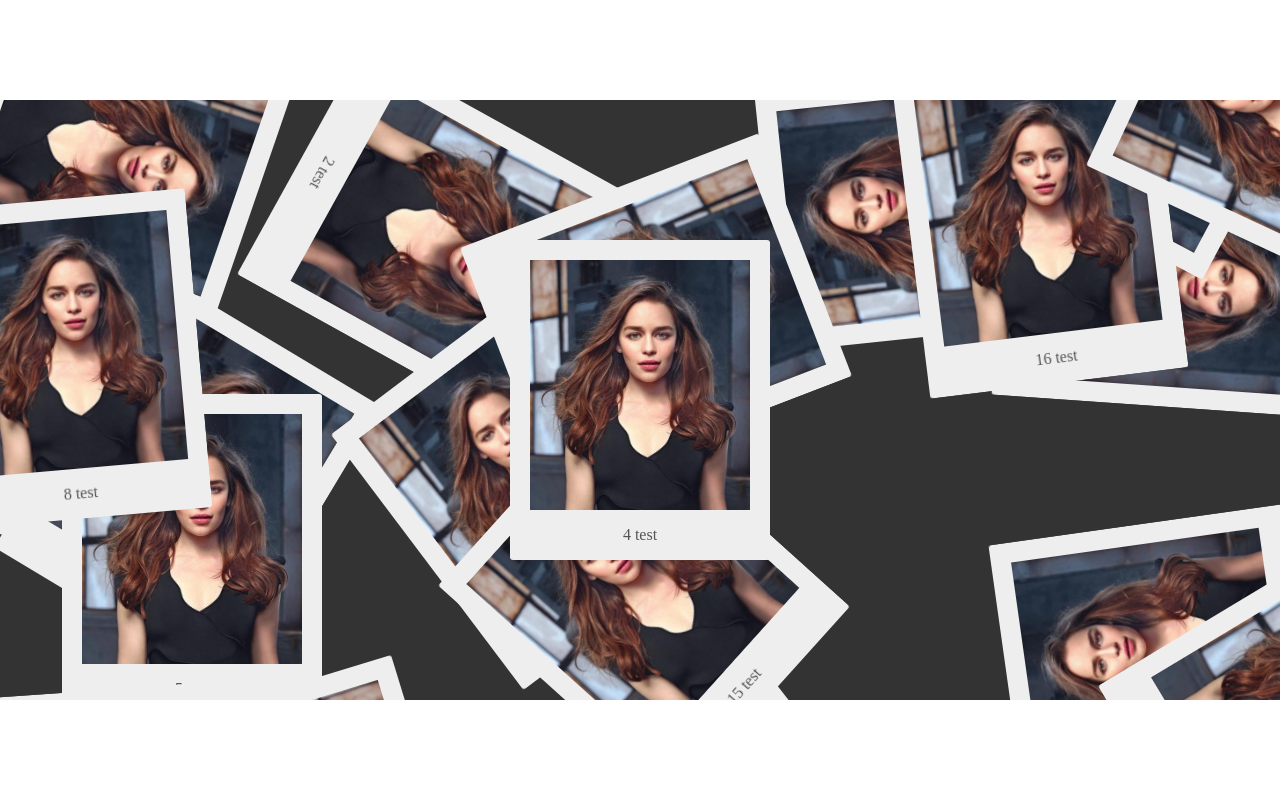
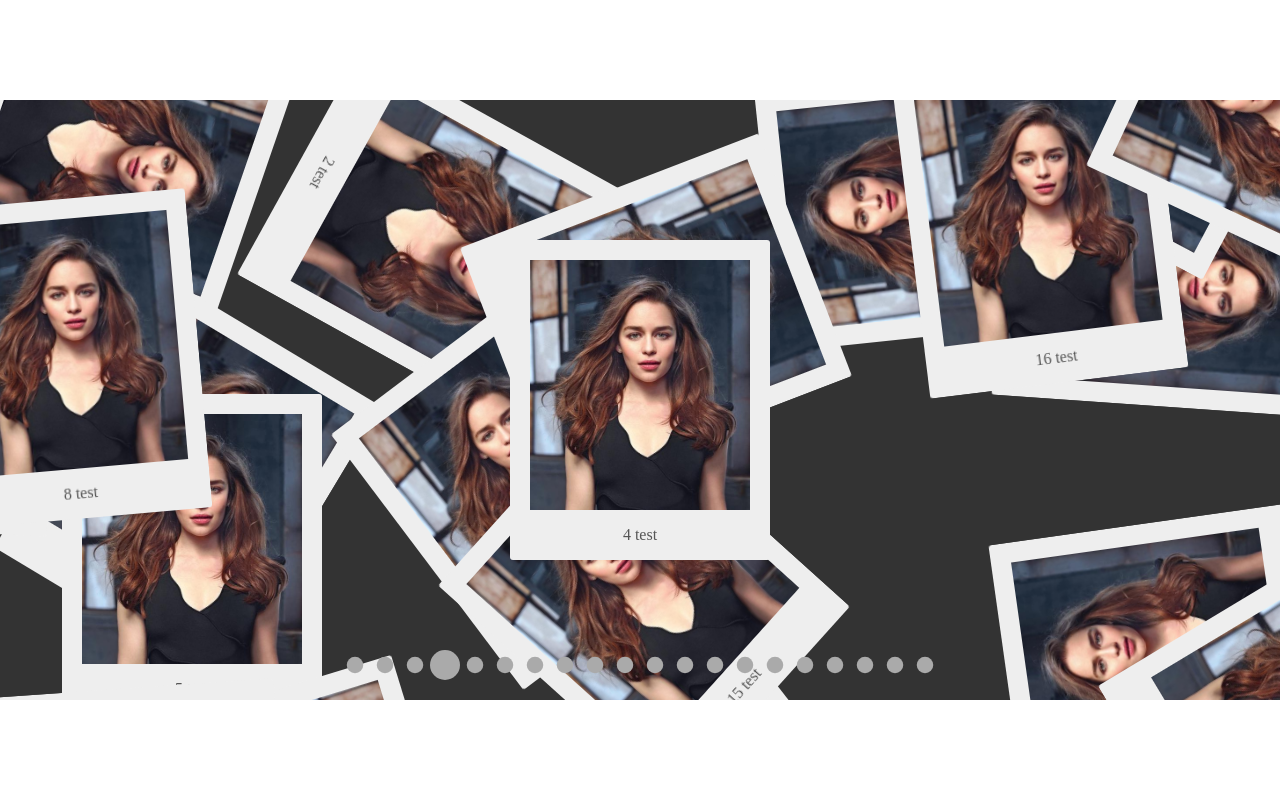
Before and after one commit to yangzhiyang/gallery, a plain HTML site: page index.html in a window 1280 px wide. Drawn offline with Linux system fonts and the light colour scheme.

Commit message:
增加图片导航，点击样式还有问题

```diff
--- a/data.js
+++ b/data.js
@@ -126,5 +126,4 @@ for(var i=0;i<d.length;i++){
     img: c[0].split('、')[1] + '.jpg',
     describe: c[1]
   })
-  console.log(c[0].replace('、',' ') + '.jpg');
 }
--- a/index.html
+++ b/index.html
@@ -90,6 +90,32 @@
             .photo-back .photo-wrap {
                 transform: perspective(800px) rotateY(180deg);
             }
+            .nav {
+                width: 80%;
+                height: 30px;
+                line-height: 30px;
+                position: absolute;
+                left: 10%;
+                bottom: 20px;
+                z-index: 999;
+                text-align: center;
+            }
+            .nav .i {
+                display: inline-block;
+                width: 30px;
+                height: 30px;
+                cursor: pointer;
+                background: #aaa;
+                text-align: center;
+                border-radius: 50%;
+                transform: scale(.55)
+            }
+            .nav .i_current {
+                transform: scale(1)
+            }
+            .nav .i_back {
+                transform: rotateY(-180deg)
+            }
 
         </style>
     </head>
@@ -111,7 +137,7 @@
         </div>
         <script src="data.js"></script>
         <script>
-            //随机生成图片序号 0~19之间
+            //随机生成序号
             function random(min,max){
                 var num = Math.floor(Math.random()*(max-min)+min)
                 return num
@@ -121,13 +147,16 @@
             function addPhotos() {
                 var temp = document.querySelector('#wrap').innerHTML
                 var html = []
+                var nav = []
                 for(let i=0;i<data.length;i++) {
                      var _html = temp.replace('{{index}}',i)
                                     .replace('{{img}}',data[i].img)
                                     .replace('{{title}}',data[i].title)
                                     .replace('{{describe}}',data[i].describe)
                     html.push(_html)
+                    nav.push('<span id="nav_'+i+'" class="i">&nbsp</span>')
                 }
+                html.push('<div class="nav">'+ nav.join('') +'</div>')
                 document.querySelector('#wrap').innerHTML = html.join(' ')
                 reSort(random(0,data.length))
 
@@ -136,19 +165,23 @@
             //图片排序
             function reSort(n) {
                 var _photo = document.querySelectorAll('.photo')
-                var photos = []
+                var _photos = []
+                var navs = document.querySelectorAll('.i')
                  for(let i=0;i<_photo.length;i++){
                      _photo[i].className = _photo[i].className.replace(/\s*center\s*/,' ')
                      //形成标准数组
-                     photos.push(_photo[i])
+                     _photos.push(_photo[i])
                  }
-                var photoCenter = document.querySelector('#photo_'+n)
+                var photoCenter = document.querySelector('#photo_'+n),
+                    navCurrent = document.querySelector('#nav_'+n)
                 photoCenter.className += ' center'
-                photoCenter = photos.splice(n,1)[0]
+                photoCenter = _photos.splice(n,1)[0]
+
+
 
                 //划分图片左右分区
-                var photosLeft = photos.splice(0,Math.floor(photos.length/2)),
-                    photosRight = photos,
+                var photosLeft = _photos.splice(0,Math.floor(_photos.length/2)),
+                    photosRight = _photos,
                     photoWidth = document.querySelector('.photo').clientWidth,
                     photoHeight = document.querySelector('.photo').clientHeight,
                     wrapWidth = document.querySelector('#wrap').clientWidth,
@@ -165,24 +198,43 @@
                      //右分区图片分布范围
                      //0-photoWidth < right < warpWidth/2-photoWidth/2
                      //0-photoHeight < top < wrapHeight
-                     photosRight[i].style.right = random(0-photoWidth,wrapWidth/2-photoWidth/2)+'px'
+                    photosRight[i].style.right = random(0-photoWidth,wrapWidth/2-photoWidth/2)+'px'
                     photosRight[i].style.top = random(0-photoHeight,wrapHeight)+'px'
                     photosRight[i].style['transform'] = 'rotate('+random(-120,120)+'deg)'
                 }
+                for(let i=0;i<navs.length;i++){
+                    navs[i].className = navs[i].className.replace(/\s*i_current\s*/,' ')
+                    navs[i].className = navs[i].className.replace(/\s*i_current\s*/,' ')
+                }
+                navCurrent.className += ' i_current'
+
+
             }
             //图片翻转
-            var photo =document.querySelectorAll('.photo')
-            console.log(photo)
-            for(let i=0;i<photo.length;i++){
-
-                photo[i].addEventListener('click',function(){
-                    var clsName = photo[i].className
+            var photos =document.querySelectorAll('.photo')
+            var navs = document.querySelectorAll('.i')
+            //点击图片翻转
+            for(let i=0;i<photos.length;i++){
+                photos[i].addEventListener('click',function(){
+                    var clsName = photos[i].className
                     if(/photo-front/.test(clsName)){
                         clsName = clsName.replace(/photo-front/,'photo-back')
                     }else{
                         clsName = clsName.replace(/photo-back/,'photo-front')
                     }
-                    return photo[i].className = clsName
+                    return photos[i].className = clsName
+                })
+            }
+            //导航栏点击翻转
+            for(let i=0;i<navs.length;i++){
+                navs[i].addEventListener('click',function(){
+                    var clsName = photos[i].className
+                    if(/photo-front/.test(clsName)){
+                        clsName = clsName.replace(/photo-front/,'photo-back')
+                    }else{
+                        clsName = clsName.replace(/photo-back/,'photo-front')
+                    }
+                    return photos[i].className = clsName
                 })
             }
             // 待完善： 1. 导航栏
```
